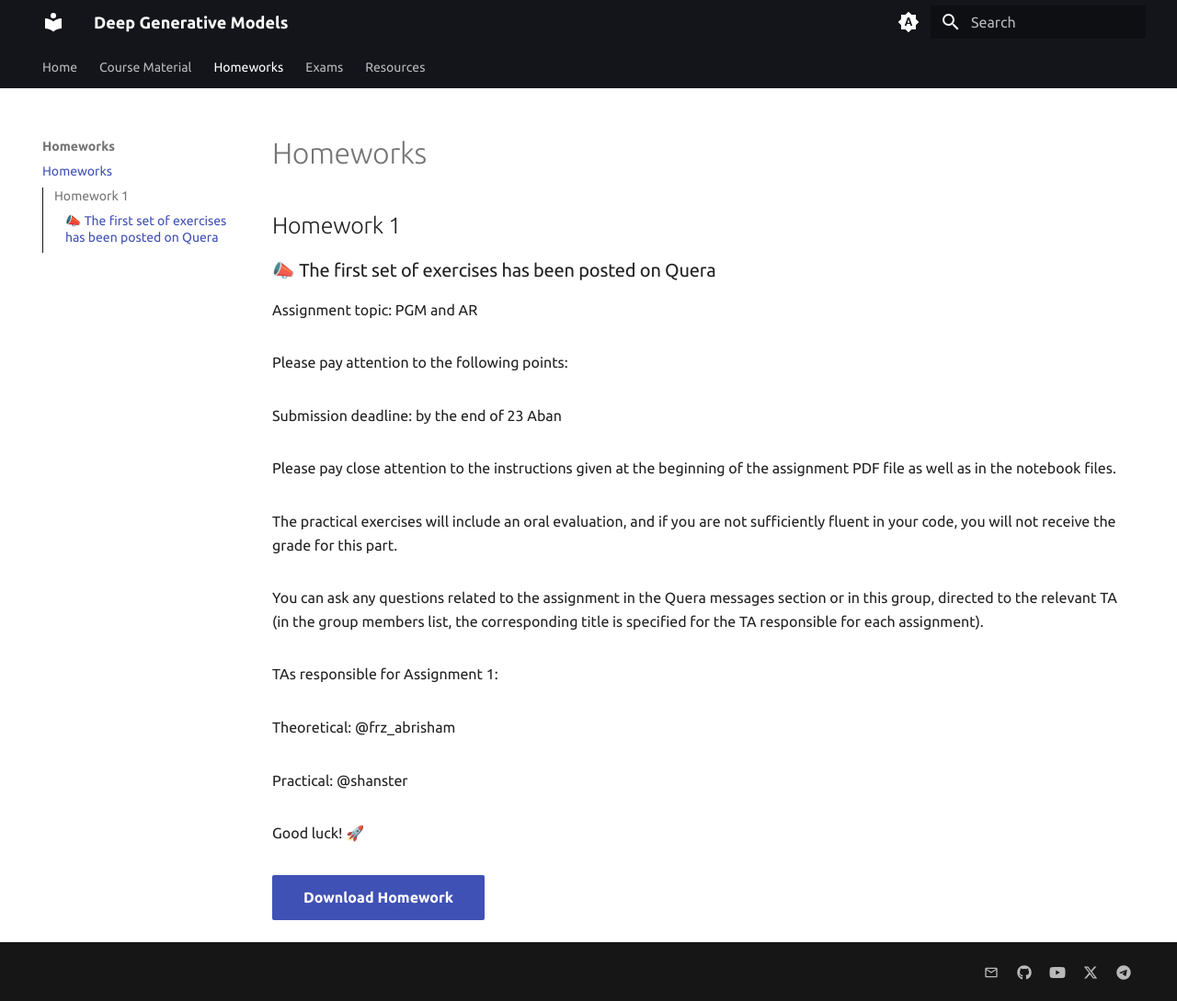
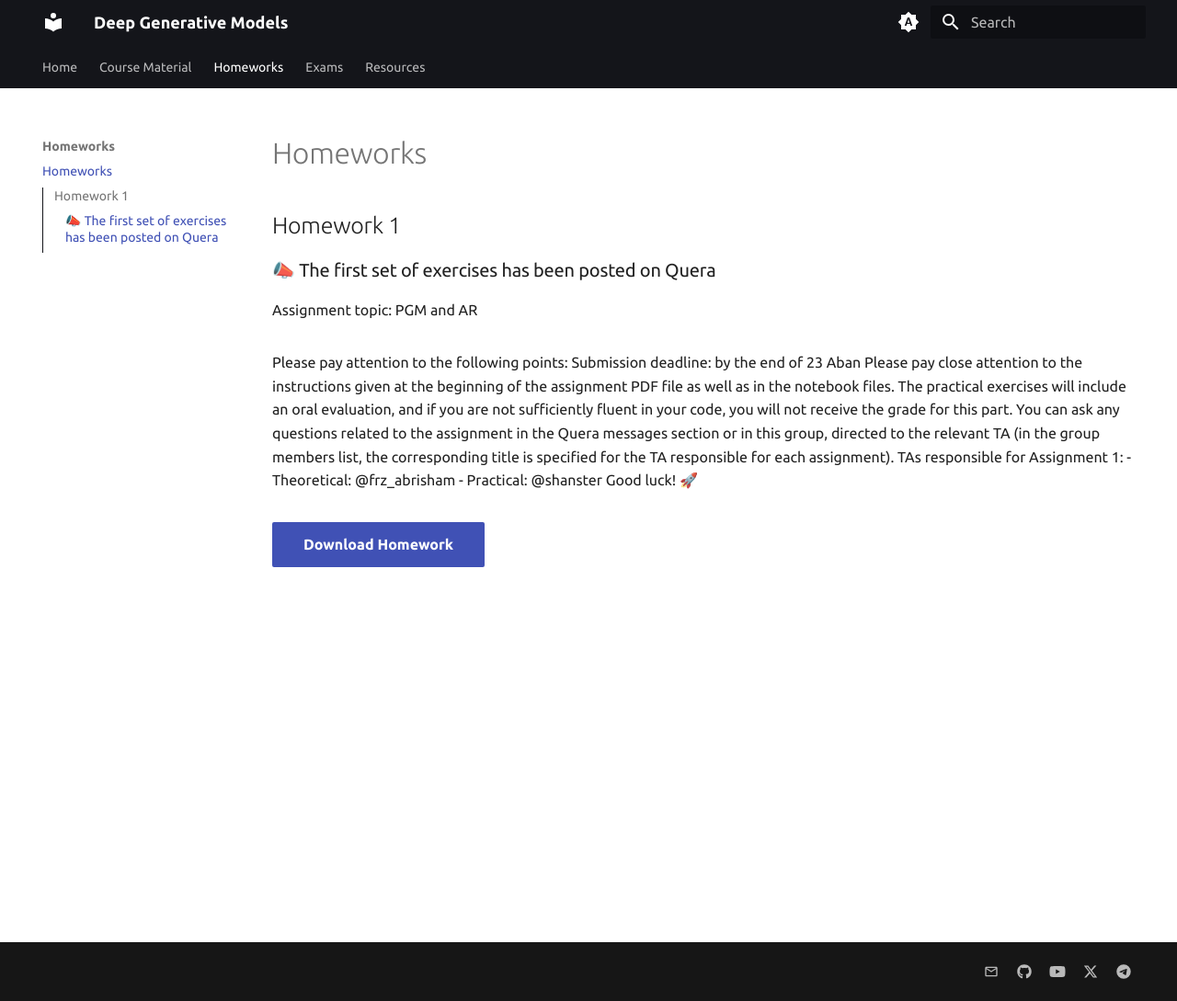
Before and after one commit to SUT-CS-GM/sut-cs-gm.github.io, an MkDocs documentation site: the page built from docs/homeworks/index.md, in a window 1280 px wide and 1089 px high. Shown: the whole window at 92% size. Built offline with MkDocs 1.6.1 and Material for MkDocs 9.7.7, drawn with Linux system fonts in a browser that asks for light colours; some web fonts are replaced.

Commit message:
Cleans up.

```diff
--- a/docs/homeworks/index.md
+++ b/docs/homeworks/index.md
@@ -11,21 +11,13 @@ title: Homeworks
 Assignment topic: PGM and AR
 
 Please pay attention to the following points:
-
 Submission deadline: by the end of 23 Aban
-
 Please pay close attention to the instructions given at the beginning of the assignment PDF file as well as in the notebook files.
-
 The practical exercises will include an oral evaluation, and if you are not sufficiently fluent in your code, you will not receive the grade for this part.
-
 You can ask any questions related to the assignment in the Quera messages section or in this group, directed to the relevant TA (in the group members list, the corresponding title is specified for the TA responsible for each assignment).
-
 TAs responsible for Assignment 1:
-
-Theoretical: @frz_abrisham
-
-Practical: @shanster
-
+-   Theoretical: @frz_abrisham
+-   Practical: @shanster
 Good luck! 🚀
 
 [Download Homework](/assets/homeworks/GM_HW1.zip){:target="_blank" .md-button .md-button--primary }
```
